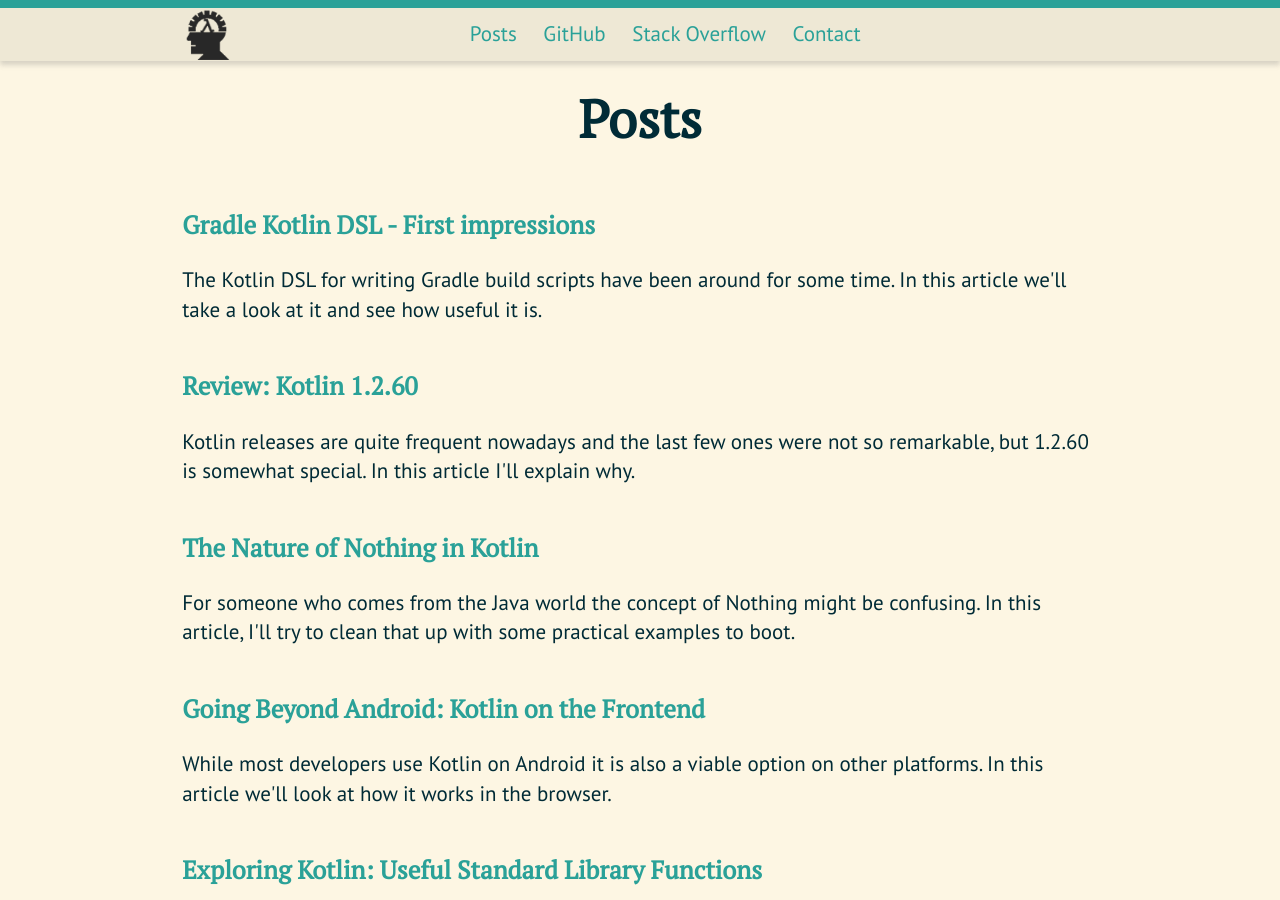
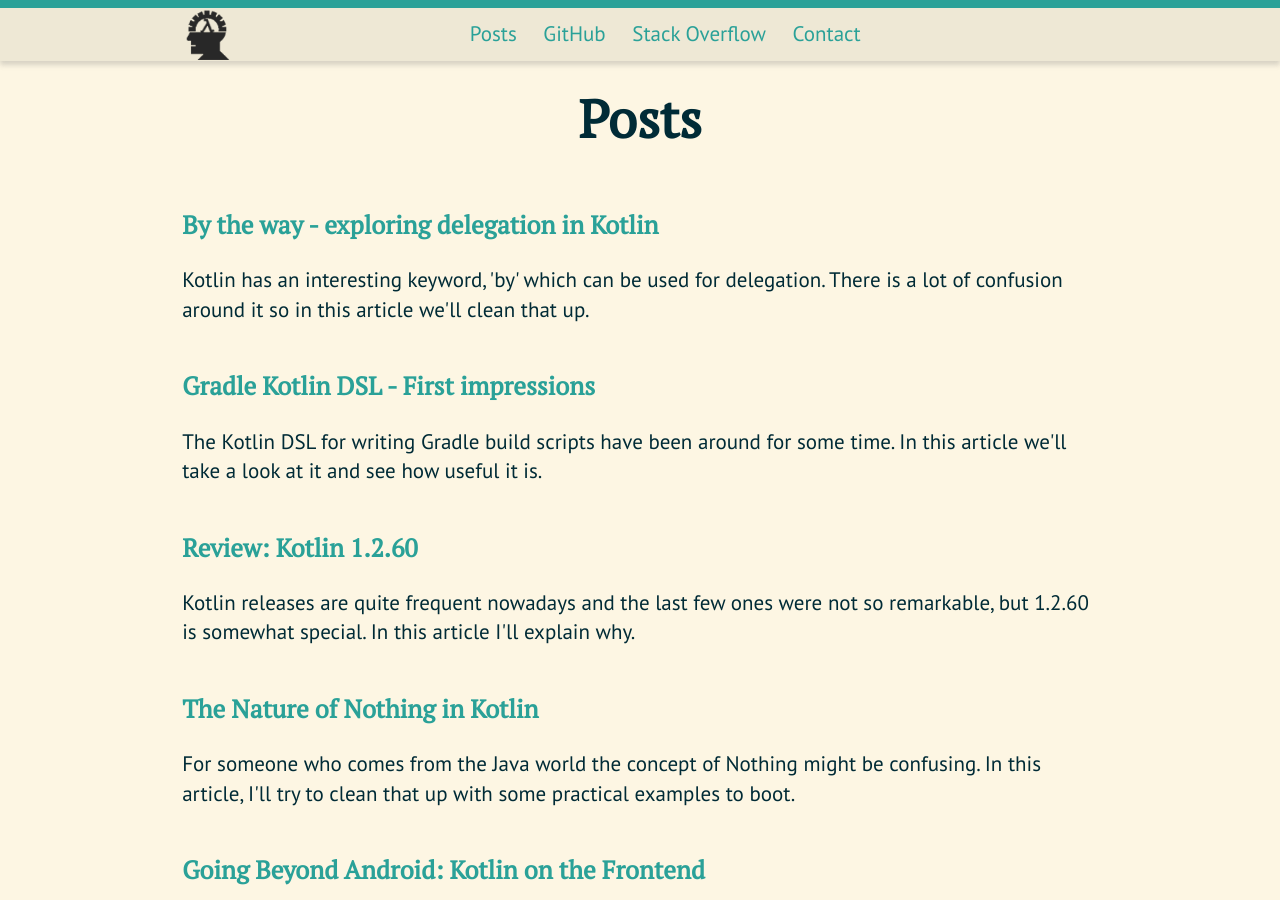
Before and after one commit to Hexworks/the-cogitator, a Jekyll site: the page built from posts.html, in a window 1280 px wide and 900 px high. Built offline with Jekyll 4.4.1, drawn with Linux system fonts in a browser that asks for light colours; part of the change alters nothing that is shown.

Commit message:
Add new article

````diff
--- /dev/null
+++ b/_posts/2018-09-29-by-the-way-exploring-delegation-in-kotlin.md
@@ -0,0 +1,265 @@
+---
+layout: post
+title:  "By the way - exploring delegation in Kotlin"
+excerpt: "Kotlin has an interesting keyword, 'by' which can be used for delegation. There is a lot of confusion around it so in this article we'll clean that up."
+comments: true
+---
+
+<div id="tldr">
+Kotlin has an interesting keyword: `by` which can be used for delegation. There is a lot of confusion around it so in this article we'll clean that up.
+</div>
+
+## A primer on delegation
+
+If we check the [keyword reference page](https://kotlinlang.org/docs/reference/keyword-reference.html) of Kotlin `by` is listed there
+and it says that it is capable of two different things:
+
+> `by`
+>  - delegates the implementation of an interface to another object
+>  - delegates the implementation of accessors for a property to another object
+
+I think this is the source of most confusion so after reading this article you'll be able to see that these two things are essentially
+the same in *Kotlin*.
+
+Before we do that we should clarify what delegation is in the first place. By perusing the related [Wikipedia page](https://en.wikipedia.org/wiki/Delegation_pattern)
+we can find the following definition:
+
+> In software engineering, the delegation pattern is an object-oriented design pattern that allows object composition
+ to achieve the same code reuse as inheritance.
+
+I think this is a pretty accurate description and it also comes with a Kotlin code example!
+
+{% gist b24a5ea2f347f3eac2a0596b03a367d1 %}
+
+As we have seen above Kotlin supports *delegation of an interface* and *delegation of accessors for a property*.
+Let's take a look at how they work in detail.
+
+## Delegation of an interface
+
+For this exercise we'll use `Position`:
+
+{% gist 245e7bc68c775219075065cb206dc199 %}
+
+`Positionable`:
+
+{% gist 81eab43dbb6f72c3b94f05059cf9f843 %}
+
+and `DefaultPositionable` which is just an implementation of `Positionable`:
+
+{% gist 10691118c7d5986dea20082e1575e4c1 %}
+
+The above functionality can be used without the `by` keyword like this:
+
+{% gist 30b231622edbe41efa013aca6c37eff1 %}
+
+This involves a lot of boilerplate code as seen in the above example. The purpose of the `by` keyword is to do away
+with this kind of drudgery, therefore *it allows object composition to achieve the same code reuse as inheritance*:
+
+{% gist 8326cf6c2a544ddea79f8366cc62cd81 %}
+
+So in a nutshell: with `by` we get [Item 16](https://github.com/mgp/book-notes/blob/master/effective-java-2nd-edition.markdown#item-16-favor-composition-over-inheritance)
+from Effective Java for free. Pretty nifty, huh?
+
+### Taking a look under the hood
+
+Now that we know how it works on the outside let's check out the internals. This is really important as we'll see later.
+This is the Java code which will be generated from the `Rect` implementation above:
+
+> You can do this yourself in IDEA by using `Tools > Kotlin > Show Kotlin Bytecode` and then clicking `Decompile`.
+
+{% gist c4444ed570a47220842070aabbfaf790 %}
+
+So what Kotlin does is that it takes our delegate, `DefaultPositionable`, puts it in the resulting class as a `private final`
+field named `$$delegate_0` and adds implementations for all the methods of `Positionable` and in them it calls our delegate.
+
+If by eyeballing the above code you had guessed that we can have multiple delegates in a class you'd be right!
+Let's do just that by extracting `width` and `height` into its own delegate:
+
+{% gist 23868b009b9ff6ac76e2c80471fd892c %}
+
+With `Sizable` we can have a class which has the same functionality as `Rect` but with only delegates:
+
+{% gist cc572a7dd2e95c0852f0058524558e9a %}
+
+The resulting Java code is this:
+
+{% gist 30f3d827d4d921ace9e36547bb38d33a %}
+
+So it turns out that with the `by` keyword we have a really powerful alternative to inheritance and the only limitation
+is that we have to use `interface`s on the right hand side of `by`: Kotlin can only delegate to interfaces.
+
+> This also means that Kotlin supports [Mixin](https://en.wikipedia.org/wiki/Mixin)s or
+> [Multiple inheritance](https://docs.oracle.com/javase/tutorial/java/IandI/multipleinheritance.html).
+>
+> Remember that multiple inheritance comes in 3 "flavors": inheritance of state, implementation and type.
+> Java originally only supported multiple inheritance of type (with interfaces), and with the advent of
+> Java 8 it added support for multiple inheritance of implementation (with default methods).
+> By using the `by` keyword we can have multiple inheritance of *state* as well!
+
+### Variations of interface delegation
+
+There are multiple ways of using interface delegation and not all of them work in a way as you would expect.
+`Rect` in fact could have been defined with all of the examples below to similar effect but slight differences
+in utility:
+
+{% gist 8f9fcea767fd9900100be94186fb34b2 %}
+
+`RectWithConstructor` lets us pass custom implementations of `Positionable` to our *Rect*. With `RectWithProperty`
+*we can have access to our delegate* within our *Rect* and with `RectWithDefaultValue` we can achieve both
+while being able to just pass a `Position` to the constructor if we are fine with the default value:
+
+{% gist 55101f6f6a0b221de6e6f31719bbb295 %}
+
+`RectWithFunction` is a bit of an outlier and it is there to demonstrate that we can also have functions producing
+delegates for us. This will be useful later when we'll try to understand property delegation.
+
+> Note that `RectWithDefaultValue` achieves multiple inheritance of state as well.
+
+### The pitfall of interface delegation
+
+You might have wondered about what happens when we can not only pick an implementation for our delegate but
+change it at runtime:
+
+{% gist 13f80e8c371f42bd23516ea511e21d31 %}
+
+This looks good, but if we take a peek at the generated Java code we'll see a discrepancy:
+
+{% gist cd3bfef23eea0ee4b1f8764d81c1f60f %}
+
+**Yep**, if we make our delegate a `var` and change it at runtime it won't change the actual delegate. It will happily
+set the value of the `positionable` property and leave `$$delegate_0` unchanged. This can lead to **pretty nasty**
+problems if you forget this so my advice is not to do this.
+
+## Property delegation
+
+You might have seen code like this before:
+
+{% gist 5b9ea2fb7dcdecceeb7cdb1ca20c9fc3 %}
+
+and wondered about why we have a keyword for seemingly unrelated things. To fully understand how this works
+we need to take a look at the difference between *properties* and *fields*.
+
+### Properties and Fields
+
+In Java we have **fields** and they look like this:
+
+{% gist 288fcb84c6e25459bd6fd5151b6f07e7 %}
+
+There are no methods, no strings attached, just our solitary field. If we write the same class in Kotlin while it
+might look similar:
+
+{% gist b8255ce5ef58aab31ec1510be2d773e8 %}
+
+the Java code generated from it will be a bit different:
+
+{% gist 634bcd65ed1efc294db8a521b085ee62 %}
+
+So here is the *difference*: **fields** are just solitary slots which store data, **properties** on the other hand
+have *getters* and if we declared them as a `var` they will also have *setters*. This difference is very important
+and we'll see how this makes it possible to have not only interface delegates but property delegates as well!
+
+There are cases when the Kotlin compiler won't even declare a backing field for a property. For example with this
+Kotlin code:
+
+{% gist b47ecf97509132b4a72ade9c5338bfab %}
+
+the generated Java code will only contain a method, since the value of `foo` can't be changed and it is pre-determined:
+
+{% gist 6558d25dca2f1b39adf4e874372bf268 %}
+
+> There are more to properties but I won't explain them here, but the Kotlin docs is rather verbose about this topic.
+> You can check it out [here](https://kotlinlang.org/docs/reference/properties.html).
+
+### Peeking at an actual property delegate
+
+With this knowledge we have everything to understand how property delegation works.
+If we take a look [at the docs](https://kotlinlang.org/docs/reference/delegated-properties.html) for this topic
+(which I recommend reading thoroughly) we can see this:
+
+> There are certain common kinds of properties, that, though we can implement them manually every time we need them,
+> would be very nice to implement once and for all, and put into a library. Examples include:
+>
+> - lazy properties: the value gets computed only upon first access;
+> - observable properties: listeners get notified about changes to this property;
+> - storing properties in a map, instead of a separate field for each property.
+>
+> To cover these (and other) cases, Kotlin supports delegated properties:
+
+```kotlin
+
+```
+
+Let's revisit the example above which has a `lazy` property delegate:
+
+{% gist 5ce9ef5f91620fdc20f182a994a08854 %}
+
+If we take a look at what the `lazy` function does:
+
+{% gist dd8b9a729da4f15aa4b6479e3e459e00 %}
+
+we can see that it returns a `SynchronizedLazyImpl` which is a class that implements `Lazy`:
+
+{% gist 52125c1c03bfaf9b31a7687d8acc1edd %}
+
+`Lazy` also comes with an extension function:
+
+{% gist 975f8b2aaa803e70d6ca6bc572db36e5 %}
+
+which is there to implement the `getValue` operator.
+
+> You can read more about operator overloading [here](https://kotlinlang.org/docs/reference/operator-overloading.html).
+
+The main point here is that delegating to a property uses the exact same mechanisms behind the scenes as interface
+delegation. The differences which cause the confusion are the `getValue`/`setValue` operators which we need to implement
+within our property delegates but *not because of how delegation works, but because how overriding property access operators
+work*.
+
+Calling `lazy` to delegate to an instance of `Lazy` is the same on the code level as calling `fetchPositionable()` in the example
+above to delegate to an instance of `Positionable`.
+
+
+### How to write our own delegate
+
+Kotlin gives us two interfaces to use for this purpose: `ReadOnlyProperty` and `ReadWriteProperty`.
+
+{% gist 3a1618e227b726937a3d89a3ac3f3110 %}
+
+This further reinforces the similarity between the two kinds of delegation. Let's take a look at how we can implement
+a property which is not initialized during object construction but at a later time but still won't let us read
+`null` values from it:
+
+{% gist 2bf26217a968a4d9366b44f8d643868a %}
+
+> Note that this class is in the Kotlin stdlib, but it is not well known that it is there.
+
+We can also add a factory method to produce it:
+
+{% gist 72a14026d93365be2b05175e09a02aa9 %}
+
+and we can use it like this:
+
+{% gist baddd89fd36a8f3725e991f06b8db52d %}
+
+### Taking a look at the Java code
+
+If we decompile the Java byte code from `SomeClass` above we'll see this:
+
+{% gist 30baa121176ef59fb4f28b573165a56c %}
+
+Looks strangely familiar, no? Kotlin generates a *field* for our delegate (`someValue$delegate`) and uses it
+when either the getter or the setter of our property is called.
+
+## Summary
+
+By having *properties* instead of *fields* property delegation can work out of the box because *properties*
+come with getters and setters so Kotlin can provide custom implementations for them when we want to
+user property delegates.
+
+With interface delegation we can have all three kinds of multiple inheritance: state, implementation, and type.
+It also lets us use composition without the boilerplate.
+
+And also we now understand perfectly what the documentation says about delegation:
+With *interface delegation* we **delegate the implementation of an interface to another object**
+and with *property delegation* we **delegate the implementation of accessors for a property to another object**.
+
+Now, with all this new knowledge under our belt let's **go forth, and Kode on!**
````
Also changed, not shown: _posts/2018-08-29-gradle-kotlin-dsl-first-impressions.md (+1 -0 lines).
